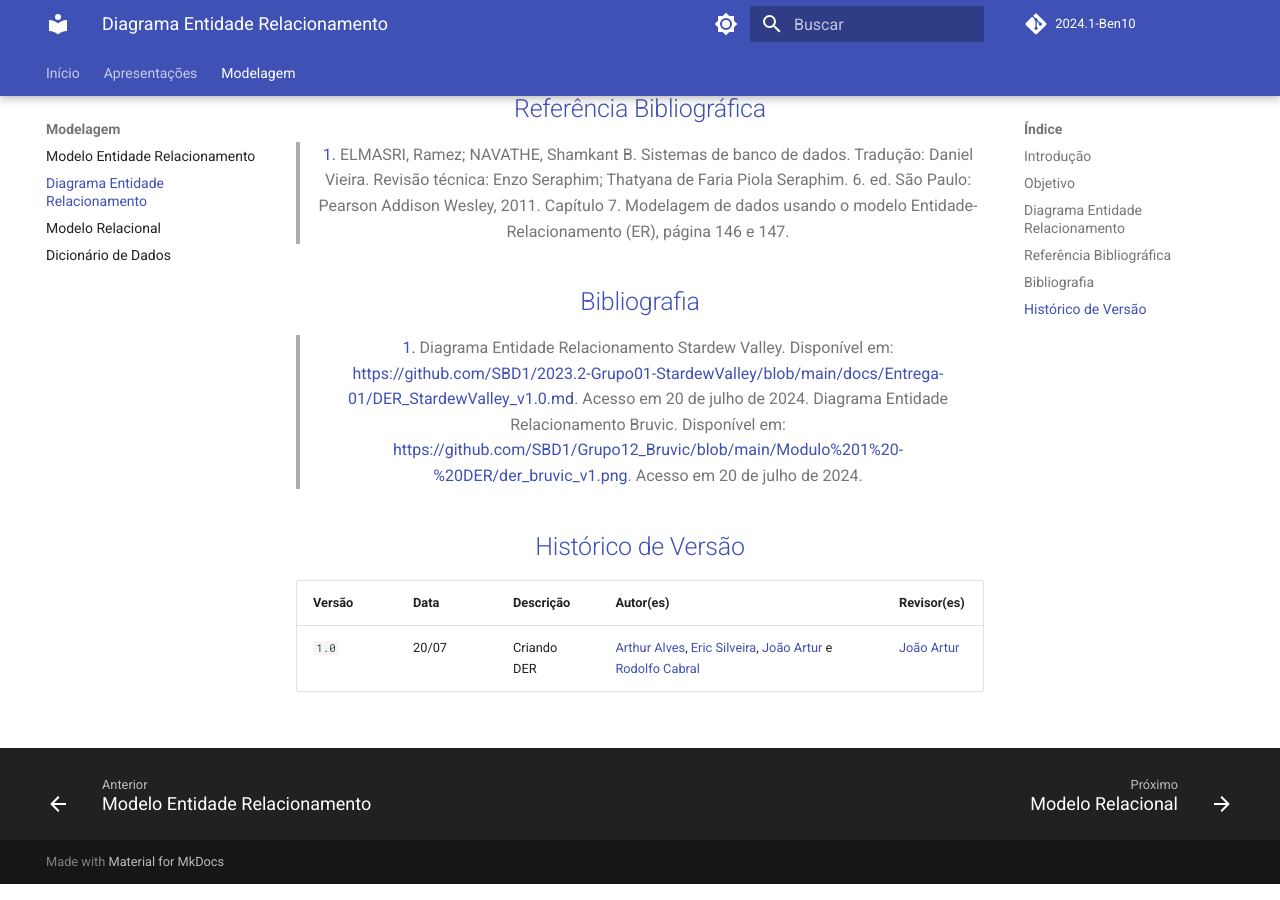
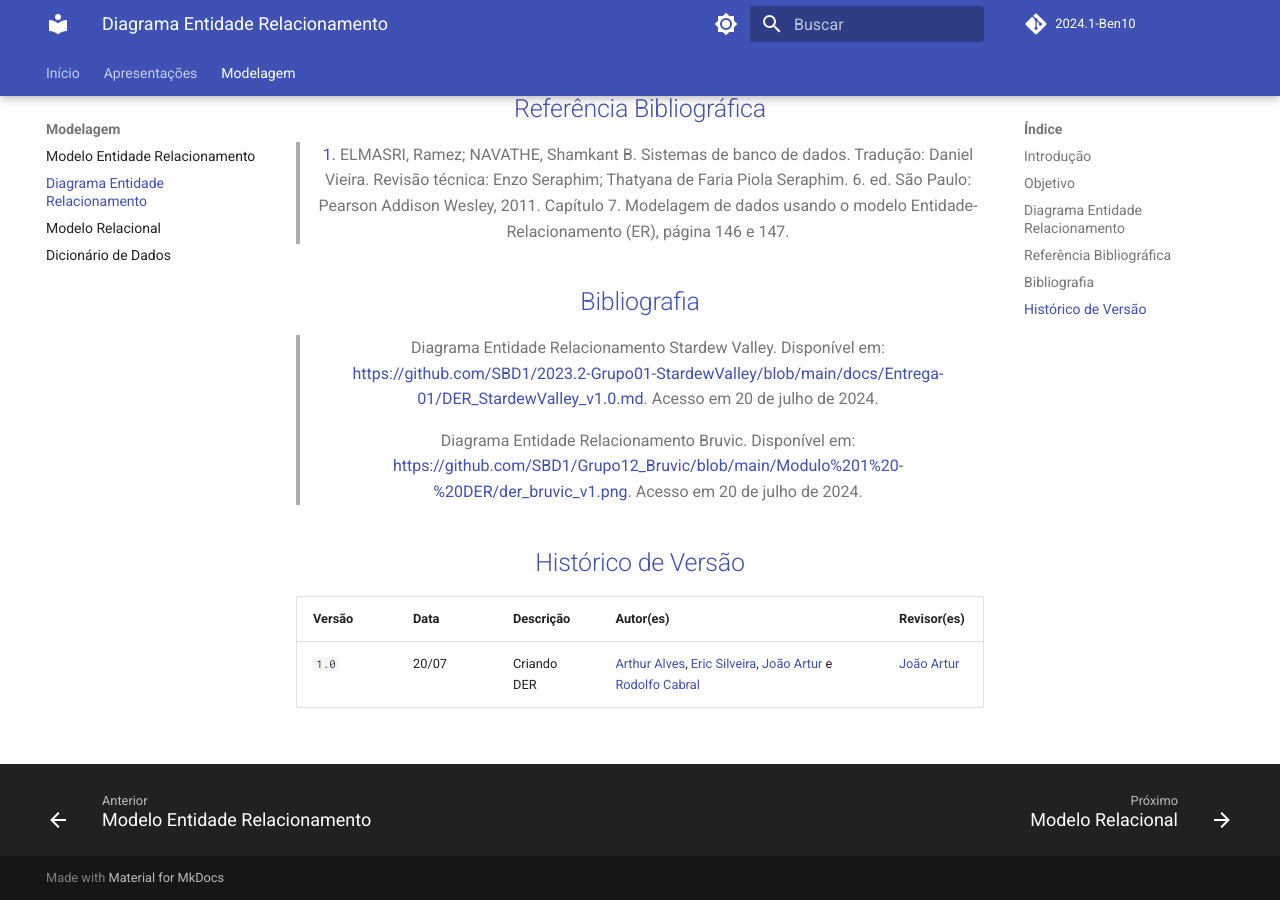
Before and after one commit to SBD1/2024.1-Ben10, an MkDocs documentation site: the page built from docs/modulo1/DER.md, in a window 1280 px wide and 900 px high, scrolled down 1379 px. Built offline with MkDocs 1.6.1 and Material for MkDocs 9.7.7, drawn with Linux system fonts in a browser that asks for light colours; comment, search, counter and statistics services are not loaded; the version menu is left out.

```diff
--- a/docs/modulo1/DER.md
+++ b/docs/modulo1/DER.md
@@ -26,8 +26,11 @@
 > <a id="REF1" href="#anchor_1">1.</a> ELMASRI, Ramez; NAVATHE, Shamkant B. Sistemas de banco de dados. Tradução: Daniel Vieira. Revisão técnica: Enzo Seraphim; Thatyana de Faria Piola Seraphim. 6. ed. São Paulo: Pearson Addison Wesley, 2011. Capítulo 7. Modelagem de dados usando o modelo Entidade-Relacionamento (ER), página 146 e 147.
 
 ## <a>Bibliografia</a>
-> <a id="REF1" href="#anchor_1">1.</a> Diagrama Entidade Relacionamento Stardew Valley. Disponível em: <https://github.com/SBD1/2023.2-Grupo01-StardewValley/blob/main/docs/Entrega-01/DER_StardewValley_v1.0.md>. Acesso em 20 de julho de 2024.
+
+> Diagrama Entidade Relacionamento Stardew Valley. Disponível em: <https://github.com/SBD1/2023.2-Grupo01-StardewValley/blob/main/docs/Entrega-01/DER_StardewValley_v1.0.md>. Acesso em 20 de julho de 2024.
+
 > Diagrama Entidade Relacionamento Bruvic. Disponível em: <https://github.com/SBD1/Grupo12_Bruvic/blob/main/Modulo%201%20-%20DER/der_bruvic_v1.png>. Acesso em 20 de julho de 2024.
+
 
 ## <a>Histórico de Versão</a>
 
```
